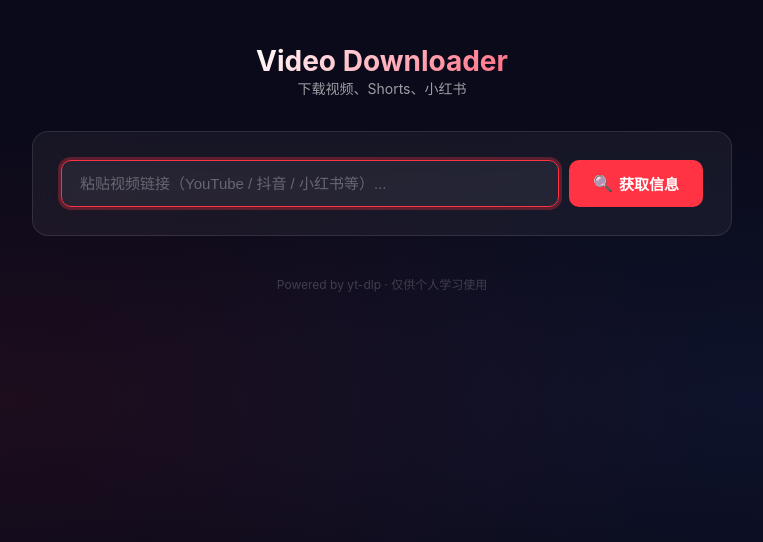
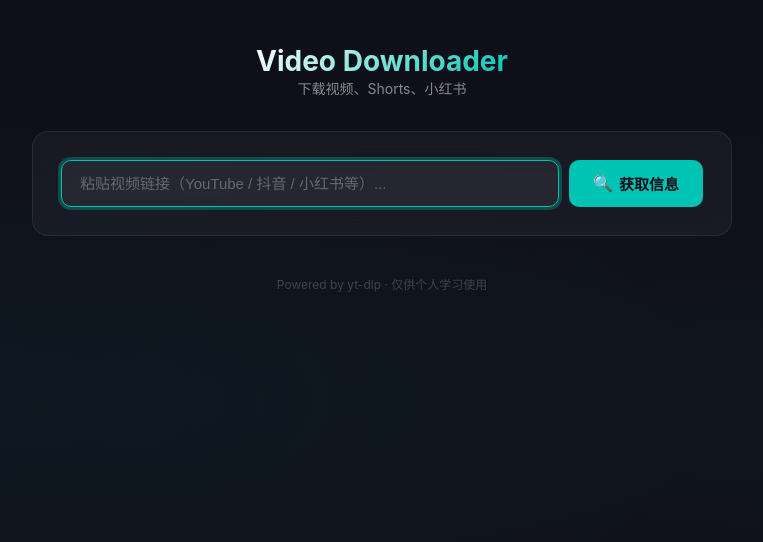
Before and after one commit to kimyundung/video-downloader, a website: page public/index.html in a window 1280 px wide. Shown: the whole page, without its empty margins (258-1021 px from the left). Drawn offline with Linux system fonts and the light colour scheme.

Commit message:
style: 更新配色为蓝绿色系 + 深色背景

```diff
--- a/public/style.css
+++ b/public/style.css
@@ -6,17 +6,22 @@
 }
 
 :root {
-  --bg-primary: #0a0a1a;
-  --bg-card: rgba(255, 255, 255, 0.05);
-  --bg-card-hover: rgba(255, 255, 255, 0.08);
-  --border: rgba(255, 255, 255, 0.1);
+  /* 主色 #1 - 蓝绿色 / 青色 */
+  --primary: #00c4b3;
+  --primary-hover: #00d9c6;
+  --primary-glow: rgba(0, 196, 179, 0.3);
+  --primary-light: rgba(0, 196, 179, 0.1);
+
+  /* 主色 #2 - 深色背景 */
+  --bg-primary: #0f0f1a;
+  --bg-card: rgba(255, 255, 255, 0.04);
+  --bg-card-hover: rgba(255, 255, 255, 0.07);
+  --border: rgba(255, 255, 255, 0.08);
   --text-primary: #f0f0f5;
-  --text-secondary: rgba(255, 255, 255, 0.6);
-  --accent: #ff3344;
-  --accent-hover: #ff5566;
-  --accent-glow: rgba(255, 51, 68, 0.3);
-  --success: #22c55e;
-  --error: #ef4444;
+  --text-secondary: rgba(255, 255, 255, 0.5);
+
+  --success: #00c4b3;
+  --error: #ff4757;
   --radius: 16px;
   --radius-sm: 10px;
 }
@@ -25,8 +30,8 @@ body {
   font-family: -apple-system, BlinkMacSystemFont, 'Segoe UI', Roboto, 'Helvetica Neue', sans-serif;
   background: var(--bg-primary);
   background-image:
-    radial-gradient(ellipse at 20% 50%, rgba(255, 51, 68, 0.08) 0%, transparent 50%),
-    radial-gradient(ellipse at 80% 50%, rgba(59, 130, 246, 0.08) 0%, transparent 50%);
+    radial-gradient(ellipse at 20% 50%, rgba(0, 196, 179, 0.06) 0%, transparent 50%),
+    radial-gradient(ellipse at 80% 50%, rgba(0, 196, 179, 0.03) 0%, transparent 50%);
   color: var(--text-primary);
   min-height: 100vh;
   display: flex;
@@ -76,7 +81,7 @@ body {
 .logo h1 {
   font-size: 28px;
   font-weight: 700;
-  background: linear-gradient(135deg, #fff, #ff6b81);
+  background: linear-gradient(135deg, #fff, var(--primary));
   -webkit-background-clip: text;
   -webkit-text-fill-color: transparent;
   background-clip: text;
@@ -108,8 +113,8 @@ body {
 }
 
 .input-group input:focus {
-  border-color: var(--accent);
-  box-shadow: 0 0 0 3px var(--accent-glow);
+  border-color: var(--primary);
+  box-shadow: 0 0 0 3px var(--primary-glow);
 }
 
 .input-group input::placeholder {
@@ -140,18 +145,18 @@ body {
 }
 
 .btn-primary {
-  background: var(--accent);
-  color: #fff;
+  background: var(--primary);
+  color: #0f0f1a;
 }
 
 .btn-primary:hover {
-  background: var(--accent-hover);
-  box-shadow: 0 4px 16px var(--accent-glow);
+  background: var(--primary-hover);
+  box-shadow: 0 4px 16px var(--primary-glow);
 }
 
 .btn-download {
-  background: linear-gradient(135deg, #ff3344, #ff6b81);
-  color: #fff;
+  background: linear-gradient(135deg, var(--primary), #00e6d4);
+  color: #0f0f1a;
   width: 100%;
   justify-content: center;
   padding: 14px 24px;
@@ -159,7 +164,7 @@ body {
 }
 
 .btn-download:hover {
-  box-shadow: 0 4px 20px rgba(255, 51, 68, 0.4);
+  box-shadow: 0 4px 20px var(--primary-glow);
   transform: translateY(-1px);
 }
 
@@ -284,9 +289,9 @@ body {
 }
 
 .format-card.selected {
-  border-color: var(--accent);
-  background: rgba(255, 51, 68, 0.1);
-  box-shadow: 0 0 0 1px var(--accent);
+  border-color: var(--primary);
+  background: var(--primary-light);
+  box-shadow: 0 0 0 1px var(--primary);
 }
 
 .format-icon {
@@ -322,7 +327,7 @@ body {
 .progress-percent {
   font-size: 20px;
   font-weight: 700;
-  color: var(--accent);
+  color: var(--primary);
 }
 
 .progress-bar-track {
@@ -337,7 +342,7 @@ body {
 .progress-bar-fill {
   height: 100%;
   width: 0%;
-  background: linear-gradient(90deg, var(--accent), #ff6b81);
+  background: linear-gradient(90deg, var(--primary), #00e6d4);
   border-radius: 4px;
   transition: width 0.3s ease;
 }
@@ -433,7 +438,7 @@ body {
   width: 18px;
   height: 18px;
   border: 2px solid rgba(255,255,255,0.3);
-  border-top-color: #fff;
+  border-top-color: var(--primary);
   border-radius: 50%;
   animation: spin 0.6s linear infinite;
 }
```
